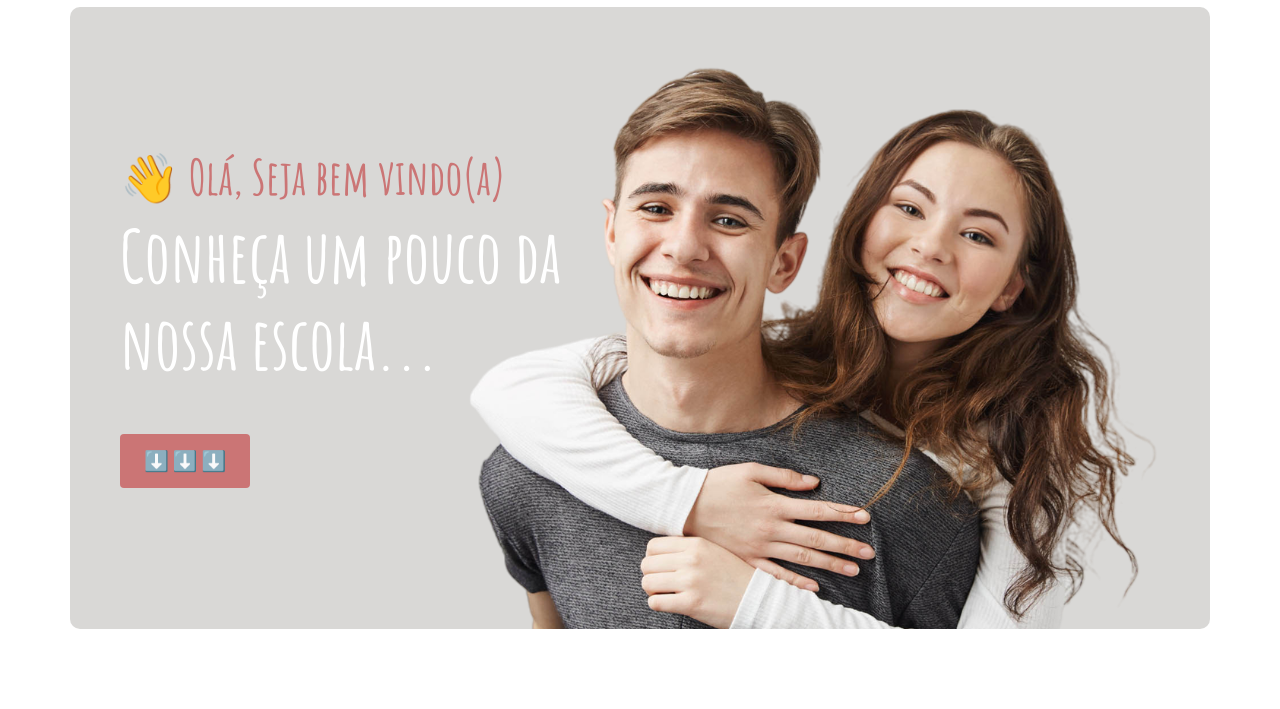
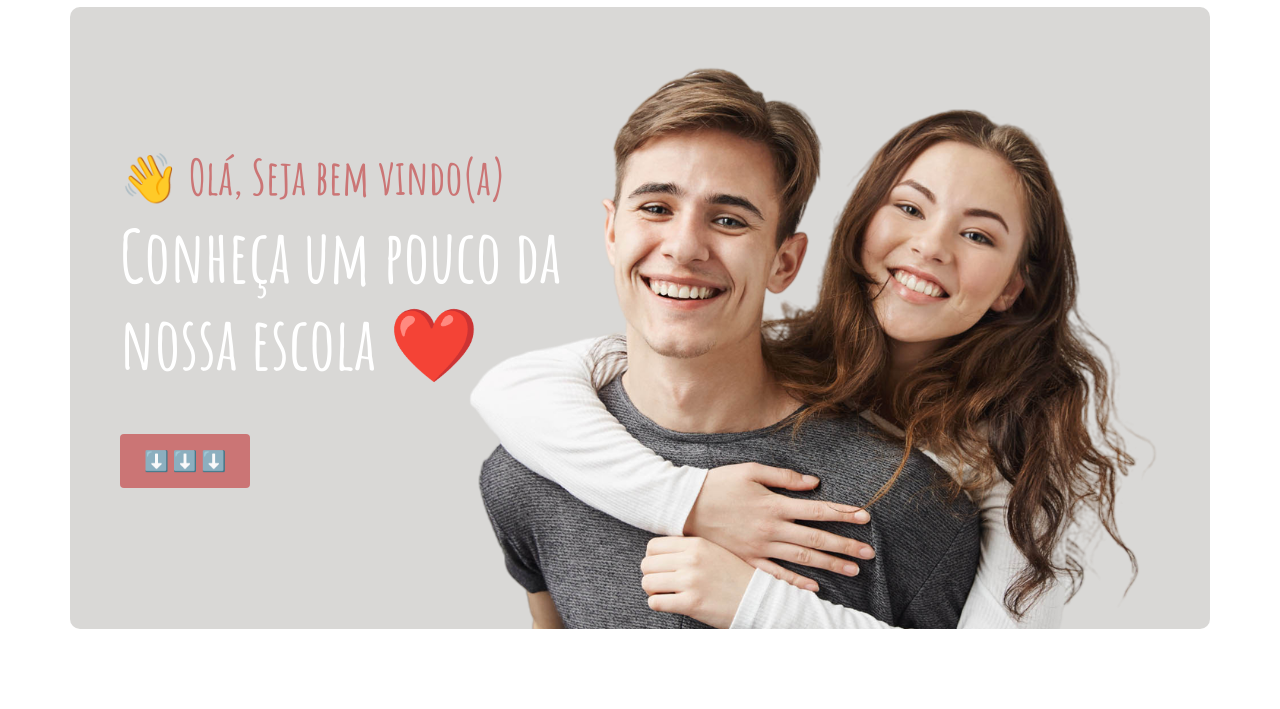
Before and after one commit to ChristophAugenstein/ChristophAugenstein.github.io, a plain HTML site: page index.html in a window 1280 px wide. Shown: the part 91-800 px from the top of the page. Drawn offline with Linux system fonts and the light colour scheme.

Commit message:
Update index.html

```diff
--- a/index.html
+++ b/index.html
@@ -113,7 +113,7 @@ Free Bootstrap 5 HTML Template
                         <div class="col-lg-6 col-12 my-auto">
                             <h2>👋 Olá, Seja bem vindo(a)</h2>
 
-                            <h1 class="text-white hero-title mb-4">Conheça um pouco da nossa escola...</h1>
+                            <h1 class="text-white hero-title mb-4">Conheça um pouco da nossa escola ❤️</h1>
 
 
                            <!-- <p class="text-white mb-2">
```
